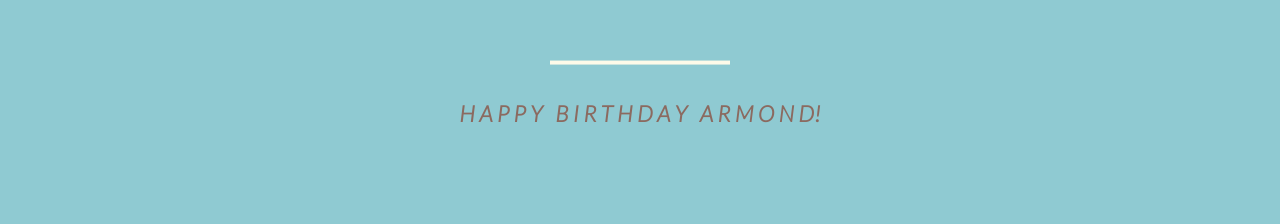
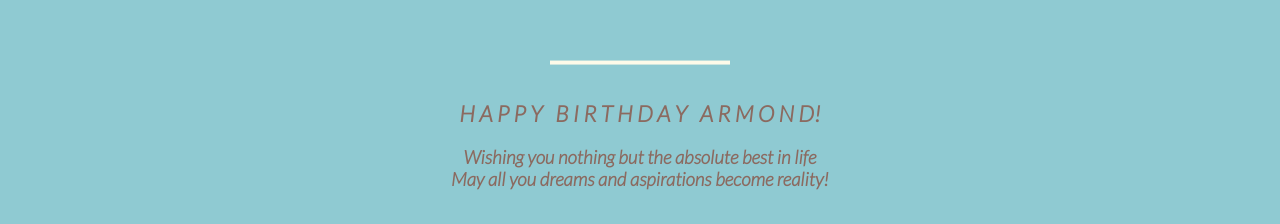
Before and after one commit to vaughnanton/hbd, a plain HTML site: page index.html in a window 1280 px wide. Shown: the part 255-479 px from the top of the page. Drawn offline with nearby package versions, Linux system fonts and the light colour scheme.

Commit message:
Text update

```diff
--- a/index.html
+++ b/index.html
@@ -1,7 +1,7 @@
 <!DOCTYPE html>
 <html>
 <head>
-  <title>Happy Birthday!</title>
+  <title>Happy Birthday BRUH!</title>
   <script src="https://ajax.googleapis.com/ajax/libs/jquery/3.3.1/jquery.min.js"></script>
   <link rel='stylesheet' href='style.css'>
   <link rel="icon" type="image/png" href="cake.png" />
@@ -166,6 +166,7 @@
     </svg>
     <div class="text">
       <h1>H A P P Y &nbsp;&nbsp;B I R T H D A Y  &nbsp;&nbsp;A R M O N D!</h1>
+      <h3>Wishing you nothing but the absolute best in life<br>May all you dreams and aspirations become reality!</h3>
     </div>
       <label class="text move-down">MAKE A WISH<span> >></span></label>
     </div>
```
